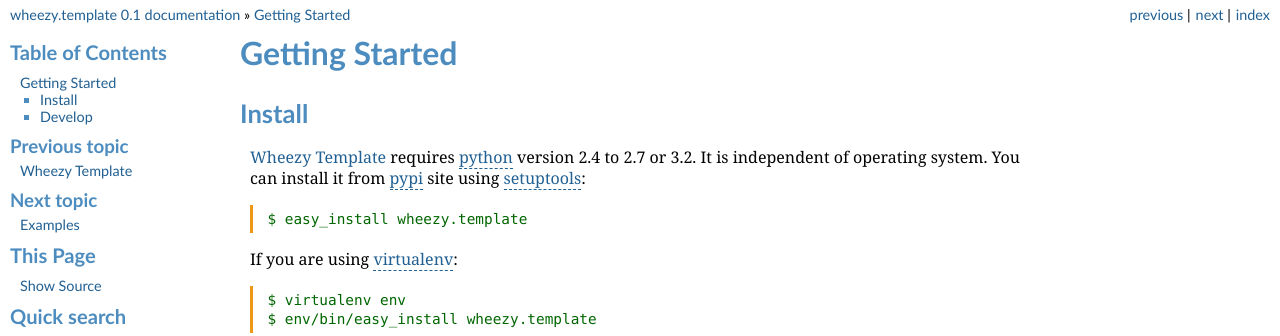
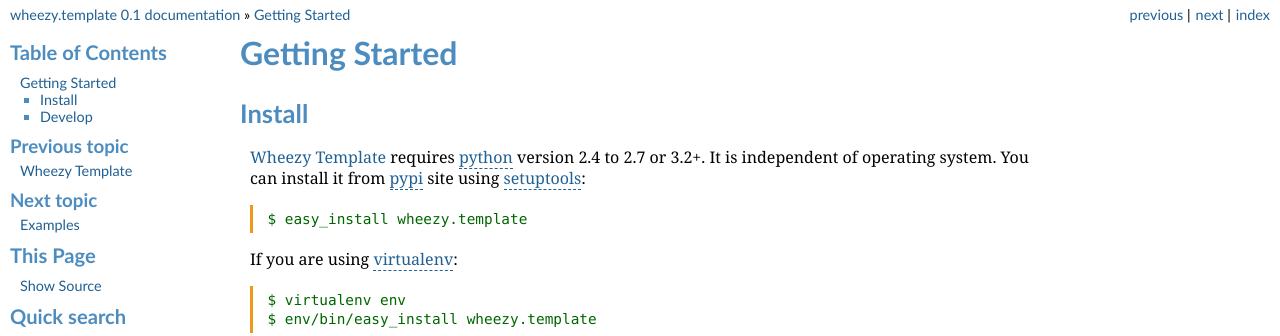
Before and after one commit to akornatskyy/wheezy.template, a Sphinx documentation site: the page built from doc/gettingstarted.rst, in a window 1280 px wide. Shown: the top 336 px of the page. Built offline with Sphinx 7.4.7, drawn with Linux system fonts in a browser that asks for light colours.

```diff
--- a/doc/gettingstarted.rst
+++ b/doc/gettingstarted.rst
@@ -5,7 +5,7 @@ Getting Started
 Install
 -------
 
-:ref:`wheezy.template` requires `python`_ version 2.4 to 2.7 or 3.2.
+:ref:`wheezy.template` requires `python`_ version 2.4 to 2.7 or 3.2+.
 It is independent of operating system. You can install it from `pypi`_
 site using `setuptools`_::
 
--- a/setup.py
+++ b/setup.py
@@ -35,6 +35,7 @@ setup(
         'Programming Language :: Python :: 2.7',
         'Programming Language :: Python :: 3',
         'Programming Language :: Python :: 3.2',
+        'Programming Language :: Python :: 3.3',
         'Programming Language :: Python :: Implementation :: CPython',
         'Programming Language :: Python :: Implementation :: PyPy',
         'Topic :: Internet :: WWW/HTTP',
```
Also changed, not shown: 1 other file.
